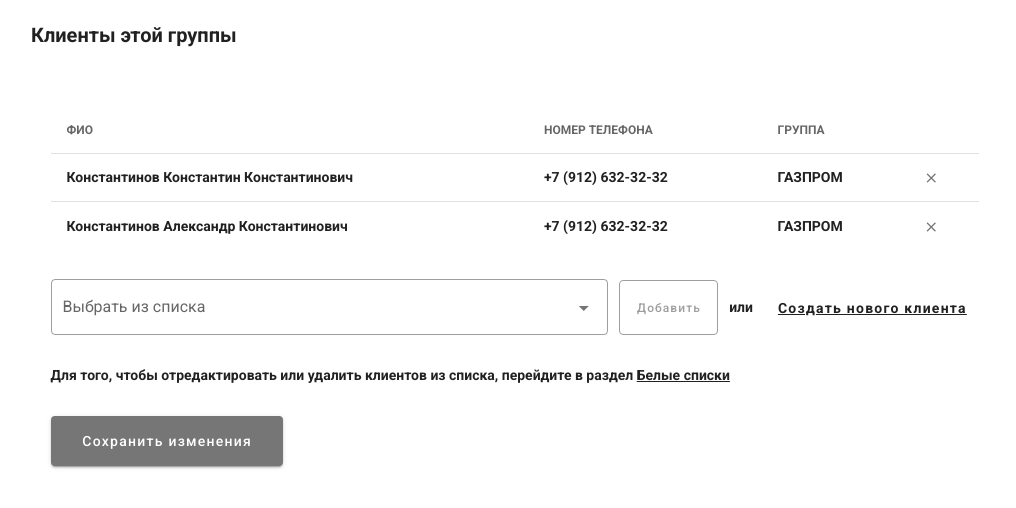
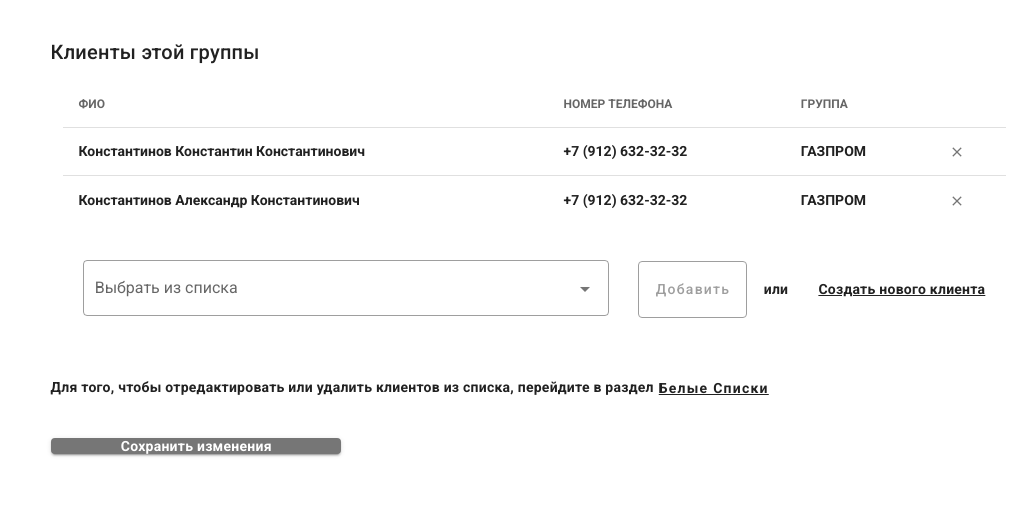
Before and after one commit to HerzogKlaus/Internship-VueJS, a Vue app: page / in a window 1280 px wide. Shown: the top 508 px of the page, without its empty margins (9-1025 px from the left). Built offline with nearby package versions, Linux system fonts and the light colour scheme.

Commit message:
version 1.1

```diff
--- /dev/null
+++ b/css/style.css
@@ -0,0 +1,19 @@
+.add{
+    text-transform: capitalize;
+    justify-content: space-evenly;
+}
+
+.new-client-create{
+    text-transform: none;
+    text-decoration: underline;
+}
+
+.save-changes{
+    color: #fff !important;
+    text-transform: none;
+}
+
+.white-lists{
+    text-transform: capitalize;
+    text-decoration: underline;
+}
--- a/src/App.vue
+++ b/src/App.vue
@@ -1,6 +1,5 @@
 <template>
   <v-app>
-    <h1 :style="{fontSize: '20px'}" class="mx-5 pa-5">Клиенты этой группы</h1>
   <v-content class="ma-5 pa-1">
     <HelloWorld/>
   </v-content>
--- a/src/components/HelloWorld.vue
+++ b/src/components/HelloWorld.vue
@@ -1,7 +1,8 @@
 <template>
     <v-container class="d-flex flex-column">
+      <h1 class="title">Клиенты этой группы</h1>
       <v-data-table
-      :style="{width: '80%', fontWeight: 'bold'}"
+        class="col-lg-10 font-weight-bold col-md-12 col-sm-12"
         :headers="headers"
         :items="clients"
         hide-default-footer>
@@ -14,25 +15,25 @@
             </v-icon>
           </template>
       </v-data-table>
-    <div class="d-flex flex-row justify-space-between align-center" :style="{width: '80%'}">
-      <div :style="{width: '60%'}">
+      <div class="add-client d-flex flex-row justify-space-around align-center col-lg-10 flex-wrap">
+        <div class="select-block col-lg-7">
           <v-select
             :items="items"
             label="Выбрать из списка"
             outlined
-      :style="{marginTop: '29px'}"
-    ></v-select>
+          >
+          </v-select>
         </div>
-    <v-btn :style="{fontSize: '12px', textTransform: 'capitalize', height: '55px', justifyContent: 'space-evenly'}" outlined color = 'grey'>
+      <v-btn class="mt-n7 add flex-wrap align-center" height="57px" outlined color = 'grey'>
         Добавить
       </v-btn>
-    <p class="ma-0" :style="{fontSize: '14px', fontWeight: 'bold'}">или</p>
-    <v-btn text small class="ma-0" :style="{fontSize: '14px', textTransform: 'none', textDecoration: 'underline', fontWeight: 'bold'}">
+      <p class="ma-0 mt-n7 body-2 font-weight-bold">или</p>
+      <v-btn text small class="new-client-create ma-0 mt-n7 font-weight-bold body-2">
       Создать нового клиента
       </v-btn>
       </div>
-    <p class="ma-0" :style="{fontWeight: 'bold', fontSize: '14px'}" >Для того, чтобы отредактировать или удалить клиентов из списка, перейдите в раздел <a :style="{textDecoration: 'underline', color: 'inherit'}">Белые списки</a></p>
-    <v-btn :style="{fontSize: '14px', color: '#fff', textTransform: 'none', height: '50px', width: '20%', marginTop: '30px'}" raised color = '#767676'>
+      <p class="ma-0 font-weight-bold body-2">Для того, чтобы отредактировать или удалить клиентов из списка, перейдите в раздел <v-btn text class="white-lists pa-0 font-weight-bold">Белые списки</v-btn></p>
+      <v-btn height="50px" class="save-changes font-weight-bold body-2 mt-8 col-lg-3 col-md-12 col-sm-12" raised color = '#767676'>
         Сохранить изменения
       </v-btn>
     </v-container>
@@ -46,6 +47,7 @@
             align: 'left',
             sortable: false,
             value: 'name',
+
           },
           { text: 'НОМЕР ТЕЛЕФОНА', value: 'phone',sortable: false},
           { text: 'ГРУППА', value: 'group', sortable: false },
--- a/src/main.js
+++ b/src/main.js
@@ -1,6 +1,8 @@
+
 import Vue from 'vue'
 import App from './App.vue'
 import vuetify from './plugins/vuetify';
+import '../css/style.css'
 
 Vue.config.productionTip = false
 
```
Also changed, not shown: 1 other file (tests, documents, lock files or other folders). Lines whose indentation alone changed are shown as unchanged.
